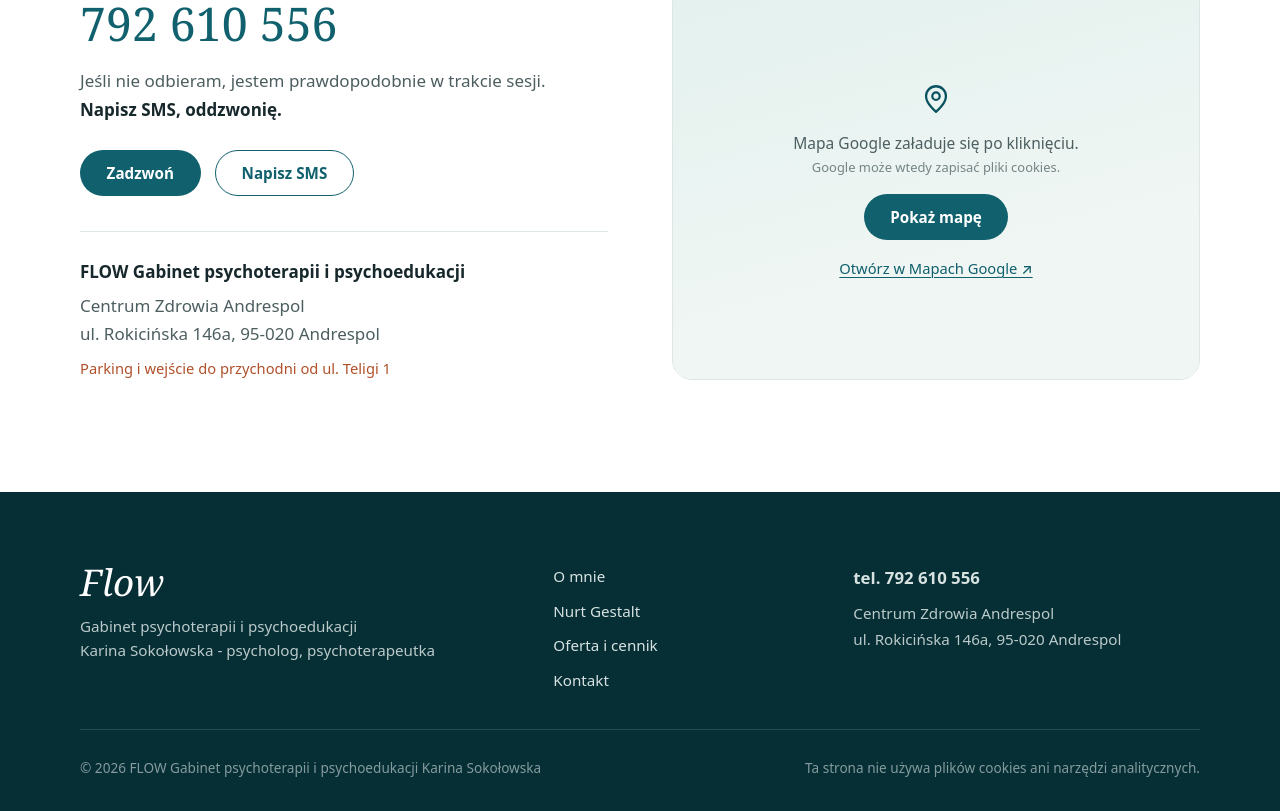
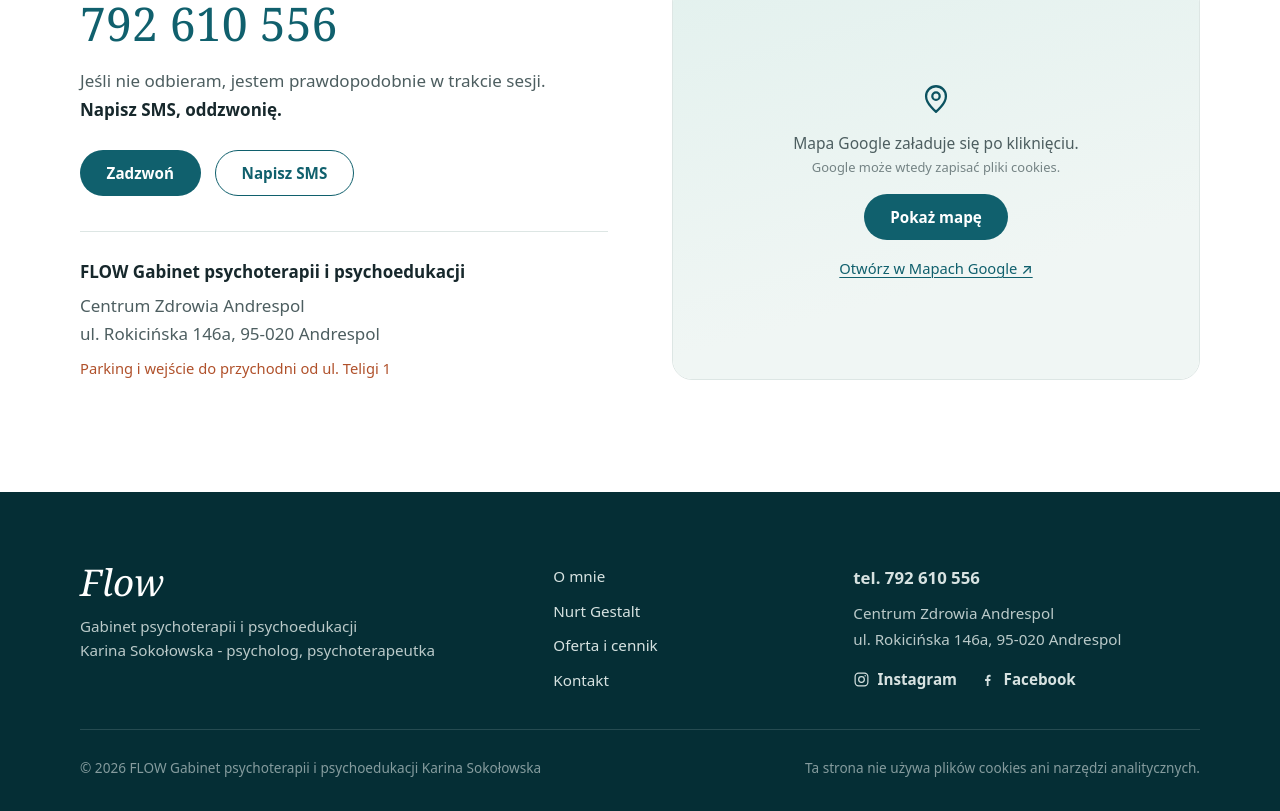
Before and after one commit to Kajzer0/flow-strona, a React (Vite) app: page / in a window 1280 px wide. Shown: the part 5279-6090 px from the top of the page. Built offline with nearby package versions, Linux system fonts and the light colour scheme.

Commit message:
feat: linki do Instagrama i Facebooka w stopce

```diff
--- a/src/components/Footer.tsx
+++ b/src/components/Footer.tsx
@@ -1,4 +1,4 @@
-import { ADDRESS, NAV_LINKS, PHONE_DISPLAY, PHONE_TEL } from '../lib/const'
+import { ADDRESS, NAV_LINKS, PHONE_DISPLAY, PHONE_TEL, SOCIAL_LINKS } from '../lib/const'
 
 export default function Footer() {
   const year = new Date().getFullYear()
@@ -31,6 +31,14 @@ export default function Footer() {
               <br />
               {ADDRESS.street}, {ADDRESS.city}
             </p>
+            <div className="footer__social">
+              {SOCIAL_LINKS.map((link) => (
+                <a key={link.name} href={link.url} target="_blank" rel="noopener noreferrer">
+                  {link.name === 'Instagram' ? <InstagramIcon /> : <FacebookIcon />}
+                  {link.name}
+                </a>
+              ))}
+            </div>
           </div>
         </div>
 
@@ -42,3 +50,30 @@ export default function Footer() {
     </footer>
   )
 }
+
+function InstagramIcon() {
+  return (
+    <svg width="17" height="17" viewBox="0 0 24 24" fill="none" aria-hidden="true">
+      <rect
+        x="3"
+        y="3"
+        width="18"
+        height="18"
+        rx="5"
+        stroke="currentColor"
+        strokeWidth="1.7"
+        strokeLinejoin="round"
+      />
+      <circle cx="12" cy="12" r="4" stroke="currentColor" strokeWidth="1.7" />
+      <circle cx="17.2" cy="6.8" r="1" fill="currentColor" />
+    </svg>
+  )
+}
+
+function FacebookIcon() {
+  return (
+    <svg width="17" height="17" viewBox="0 0 24 24" fill="currentColor" aria-hidden="true">
+      <path d="M13.5 21v-7h2.4l.4-2.8h-2.8V9.4c0-.8.3-1.4 1.5-1.4h1.4V5.5c-.3-.1-1.2-.1-2.1-.1-2.1 0-3.5 1.3-3.5 3.6v2.2H8.6V14H11v7h2.5Z" />
+    </svg>
+  )
+}
--- a/src/lib/const.ts
+++ b/src/lib/const.ts
@@ -1,5 +1,10 @@
 export const PHONE_DISPLAY = '792 610 556'
 export const PHONE_TEL = '+48792610556'
+
+export const SOCIAL_LINKS = [
+  { name: 'Instagram', url: 'https://www.instagram.com/flow_psychoterapia/' },
+  { name: 'Facebook', url: 'https://www.facebook.com/profile.php?id=61552106833232' },
+] as const
 
 export const NAV_LINKS = [
   { id: 'o-mnie', label: 'O mnie' },
--- a/src/styles.css
+++ b/src/styles.css
@@ -1257,6 +1257,21 @@ section[id] {
   font-size: 1.05rem;
 }
 
+.footer__social {
+  display: flex;
+  flex-wrap: wrap;
+  gap: 0.4rem 1.4rem;
+  align-items: center;
+  margin-top: 0.3rem;
+}
+
+.footer__social a {
+  display: inline-flex;
+  align-items: center;
+  gap: 0.45rem;
+  font-size: 0.95rem;
+}
+
 .footer__bottom {
   display: flex;
   flex-wrap: wrap;
```
